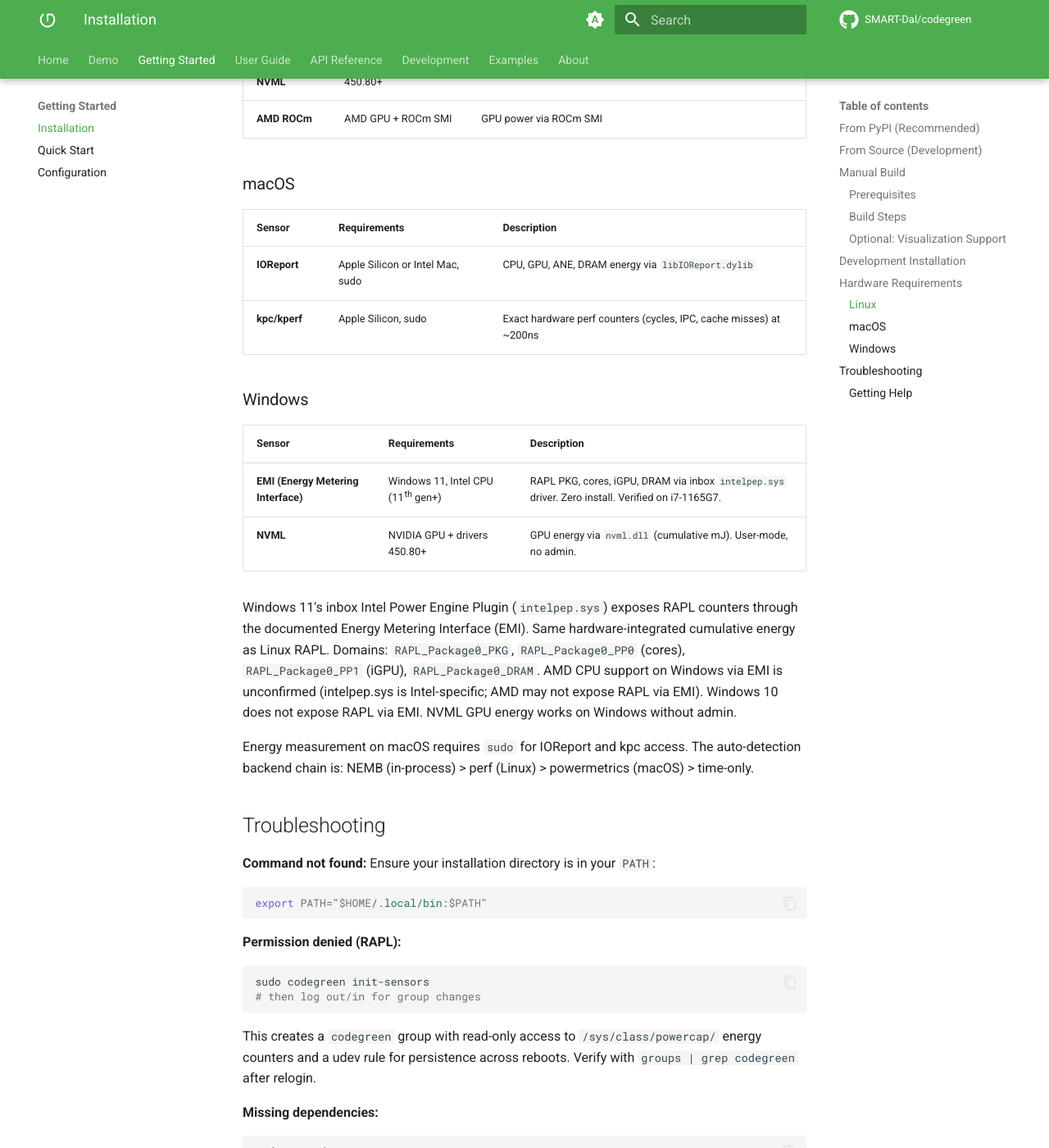
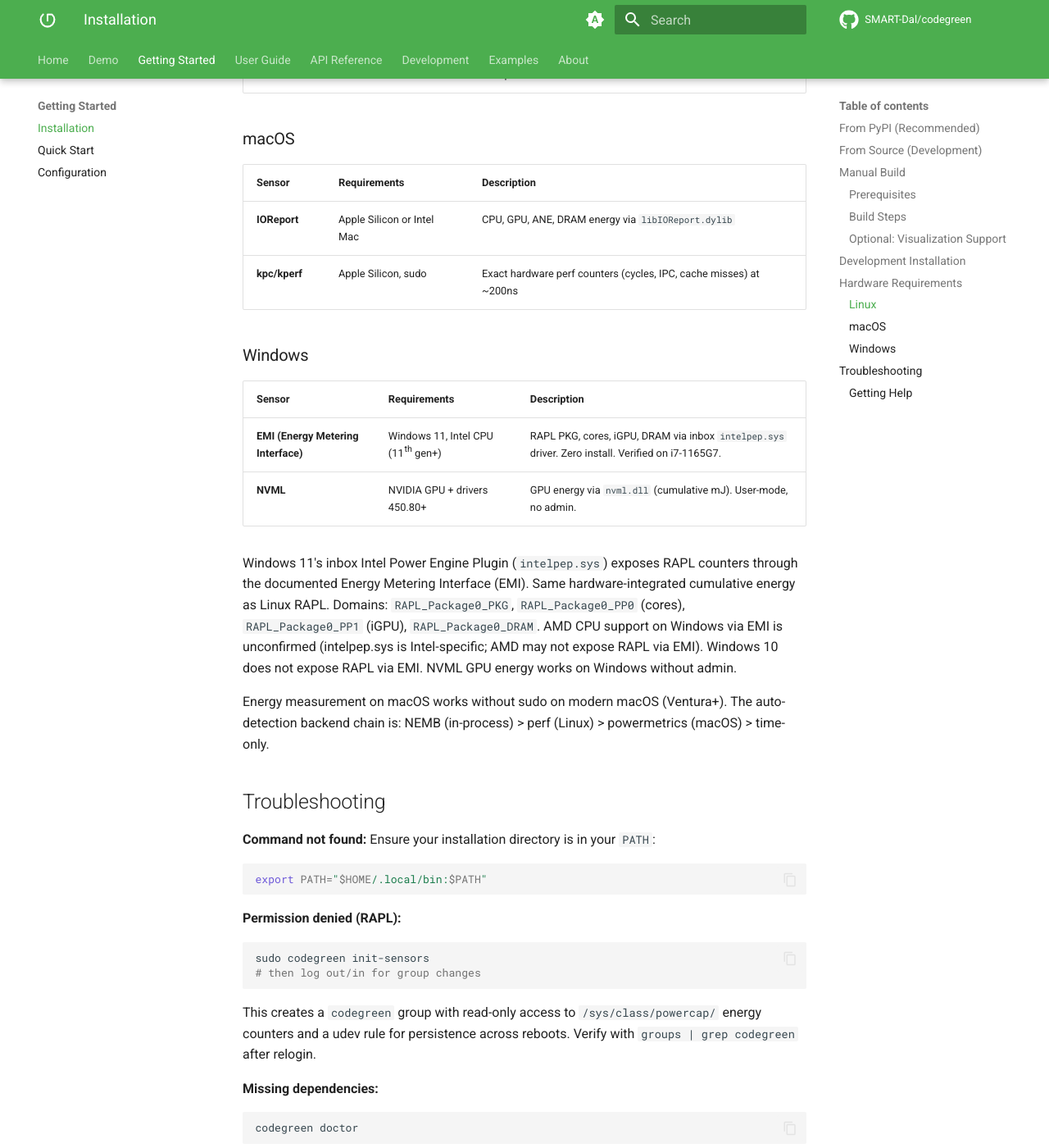
Before and after one commit to SMART-Dal/codegreen, an MkDocs documentation site: the page built from docs/website/docs/getting-started/installation.md, in a window 1280 px wide and 1400 px high, scrolled down 2838 px. Shown: the whole window at 82% size. Built offline with MkDocs 1.6.1 and Material for MkDocs 9.7.7, drawn with Linux system fonts in a browser that asks for light colours; comment, search, counter and statistics services are not loaded; some of the changed text lies outside the part shown.

Commit message:
docs: macOS IOReport works without sudo on modern macOS, remove sudo references

````diff
--- a/docs/website/docs/getting-started/installation.md
+++ b/docs/website/docs/getting-started/installation.md
@@ -14,10 +14,7 @@ sudo codegreen init-sensors
 # then log out/in for group changes
 ```
 
-On macOS, energy measurement requires sudo:
-```bash
-sudo codegreen run -- python script.py
-```
+On macOS, no setup needed -- energy measurement works out of the box.
 
 ## From Source (Development)
 
@@ -120,7 +117,7 @@ CodeGreen's NEMB (Native Energy Measurement Backend) auto-detects available ener
 
 | Sensor | Requirements | Description |
 |--------|--------------|-------------|
-| **IOReport** | Apple Silicon or Intel Mac, sudo | CPU, GPU, ANE, DRAM energy via `libIOReport.dylib` |
+| **IOReport** | Apple Silicon or Intel Mac | CPU, GPU, ANE, DRAM energy via `libIOReport.dylib` |
 | **kpc/kperf** | Apple Silicon, sudo | Exact hardware perf counters (cycles, IPC, cache misses) at ~200ns |
 
 ### Windows
@@ -132,7 +129,7 @@ CodeGreen's NEMB (Native Energy Measurement Backend) auto-detects available ener
 
 Windows 11's inbox Intel Power Engine Plugin (`intelpep.sys`) exposes RAPL counters through the documented Energy Metering Interface (EMI). Same hardware-integrated cumulative energy as Linux RAPL. Domains: `RAPL_Package0_PKG`, `RAPL_Package0_PP0` (cores), `RAPL_Package0_PP1` (iGPU), `RAPL_Package0_DRAM`. AMD CPU support on Windows via EMI is unconfirmed (intelpep.sys is Intel-specific; AMD may not expose RAPL via EMI). Windows 10 does not expose RAPL via EMI. NVML GPU energy works on Windows without admin.
 
-Energy measurement on macOS requires `sudo` for IOReport and kpc access. The auto-detection backend chain is: NEMB (in-process) > perf (Linux) > powermetrics (macOS) > time-only.
+Energy measurement on macOS works without sudo on modern macOS (Ventura+). The auto-detection backend chain is: NEMB (in-process) > perf (Linux) > powermetrics (macOS) > time-only.
 
 ## Troubleshooting
 
````
Also changed, not shown: README.md, 2 other files.
